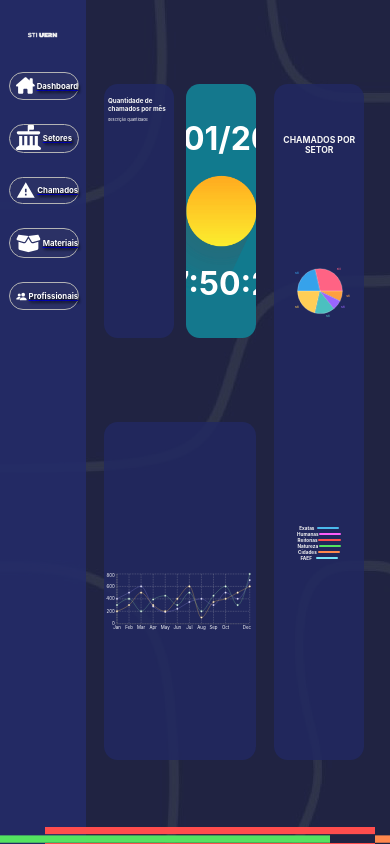
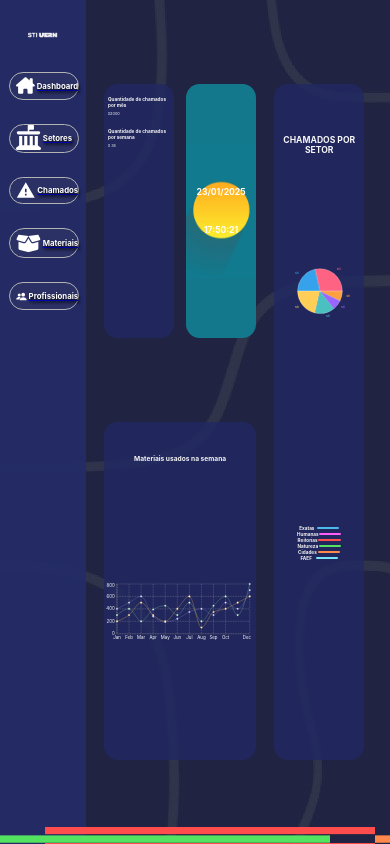
Before and after one commit to jootaavee/STI, a React (Create React App) app: page / in a window 390 px wide. Built offline with nearby package versions, Linux system fonts and the light colour scheme; the HTML template or start-up script is replaced by a standard one.

Commit message:
atuali-responsividade tela 1 (ok)

```diff
--- a/src/pages/css/tela1.css
+++ b/src/pages/css/tela1.css
@@ -4,7 +4,6 @@
     width: 100vw;
     flex-direction: column;
 
-    /* background-color: #222961; */
     background-image: url(../imagens/imagensCentroT1/fundo_3.jpeg);
 }
 
@@ -19,14 +18,11 @@
     right: 0rem;
 
     .parte_esquerda_tela_1 {
-        /* overflow: hidden; */
-
         display: flex;
         flex-direction: column;
         align-items: center;
         justify-content: space-evenly;
         margin-left: 6%;
-        /* border: red 2px solid; */
 
         .superior_esquerda_tela_1 {
             overflow: hidden;
@@ -50,12 +46,28 @@
                 background-color: rgb(34, 41, 97, 0.85);
 
                 .titulo_QDC {
+                    display: flex;
+                    width: 90%;
                     color: whitesmoke;
                     margin-top: 1vh;
                     margin-left: 1vw;
-                    font-size: 0.8vw;
+                    font-size: 0.6vw;
                 }
                 .desc_titulo_QDC{
+                    color: whitesmoke;
+                    /* margin-top: 1vh; */
+                    margin-left: 1vw;
+                    font-size: 1vw;
+                }
+                .titulo_QDCS{
+                    display: flex;
+                    width: 90%;
+                    color: whitesmoke;
+                    margin-top: 1vh;
+                    margin-left: 1vw;
+                    font-size: 0.6vw;
+                }
+                .desc_titulo_QDCS{
                     color: whitesmoke;
                     /* margin-top: 1vh; */
                     margin-left: 1vw;
@@ -68,7 +80,7 @@
 
                 background-image: url('../imagens/imagensCentroT1/clima.gif');
                 background-repeat: no-repeat;
-                background-size: 20vh;
+                background-size: 16vh;
                 background-position: center;
                 width: 18vw;
                 height: 30vh;
@@ -78,34 +90,51 @@
                 justify-content: center;
                 align-items: center;
                 background-color: rgb(20, 120, 141);
+                /* border: red 2px solid; */
 
                 .data {
+                    font-size: 2.2vw;
                     color: white;
                 }
                 .relogio {
+                    font-size: 2.2vw;
                     color: white;
                 }
             }
         }
 
-        .grafico_MAT {
+        .tabela_MAT {
             display: flex;
             overflow: hidden;
             width: 39vw;
             background-color: rgb(34, 41, 97, 0.85);
             border-radius: 3.5vw;
             height: 40vh;
-            background-size: contain;
             align-items: center;
-            justify-content: center;
+            justify-content: space-evenly;
+            flex-direction: column;
+            /* gap: 4vh; */
 
-            .MAT {
+            .titulo_MAT{
                 display: flex;
-                /* height: 36vh; */
+                align-items: center;
+                justify-content: center;
+                width: 25vw;
+                color: whitesmoke;
+                /* margin-bottom: 2.5vh; */
+                font-size: 0.85vw;
+            }
+
+            .grafico_MAT {
+                display: flex;
+                height: 28vh;
                 width: 39vw;
-                margin-top: 3vh;
                 margin-right: 2.5vw;
-
+                /* border: red 2px solid; */
+                /* justify-content: center; */
+                align-items: center;
+                white-space: nowrap;
+                overflow: hidden;
             }
         }
     }
--- a/src/pages/tela1.tsx
+++ b/src/pages/tela1.tsx
@@ -9,6 +9,7 @@ import Detalhe from '../components/detalhe/detalhe.tsx';
 //graficos
 import PieChartComponent from '../components/pizza.tsx';
 import LineChartComponent from '../components/linhas.tsx';
+import { ResponsiveContainer } from 'recharts';
 
 const Tela1 = () => {
     //Dados para o gráfico de pizza
@@ -53,7 +54,17 @@ const Tela1 = () => {
                             </div>
                             <div className='desc_titulo_QDC'>
                                 <body>
-                                descrição quantidade
+                                    x2000
+                                </body>
+                            </div>
+                            <div className='titulo_QDCS'>
+                                <h1>
+                                    Quantidade de chamados por semana
+                                </h1>
+                            </div>
+                            <div className='desc_titulo_QDCS'>
+                                <body>
+                                    x 35
                                 </body>
                             </div>
                         </div>
@@ -62,8 +73,13 @@ const Tela1 = () => {
                             <h1 className='relogio'>{<Relogio />}</h1>
                         </div>
                     </div>
-                    <div className='grafico_MAT'>
-                        <div className='MAT'>
+                    <div className='tabela_MAT'>
+                        <div className='titulo_MAT'>
+                            <h1>
+                                Materiais usados na semana
+                            </h1>
+                        </div>
+                        <div className="grafico_MAT">
                             <LineChartComponent data={data2} />
                         </div>
                     </div>
```
